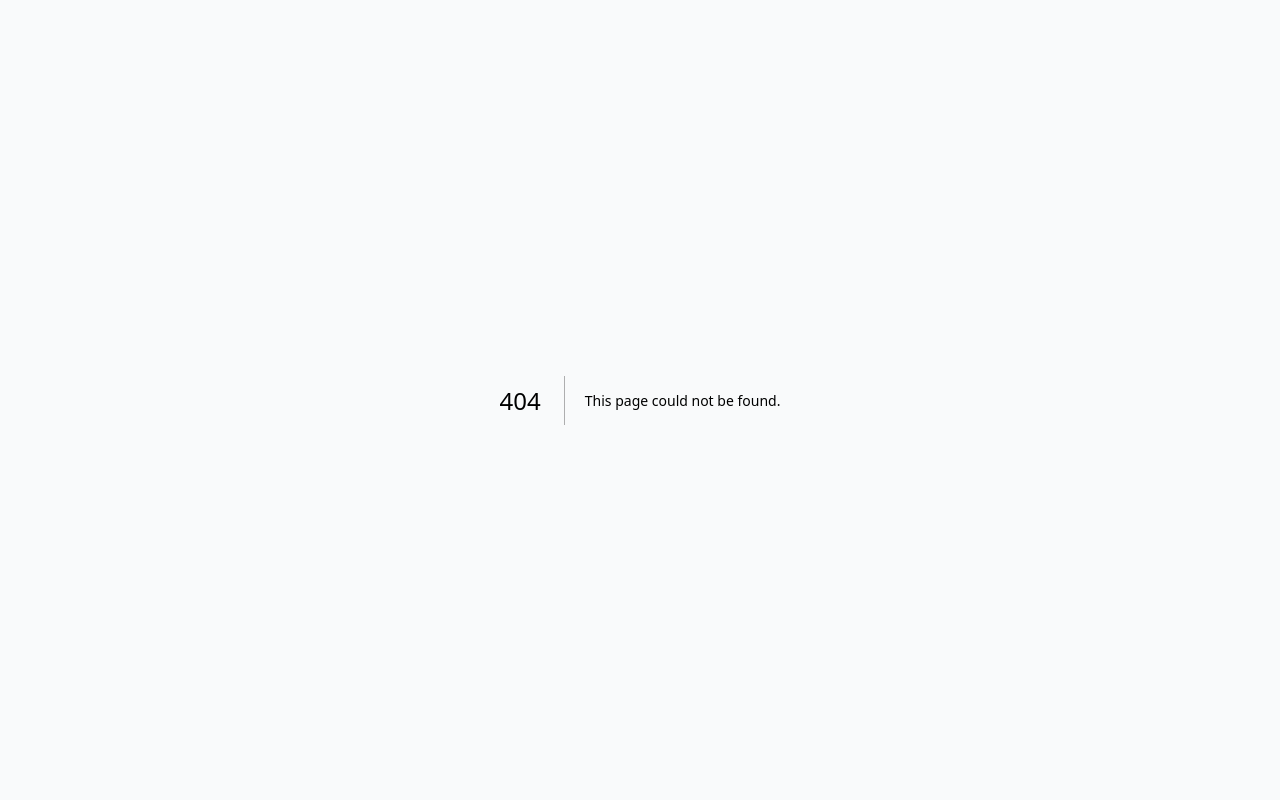
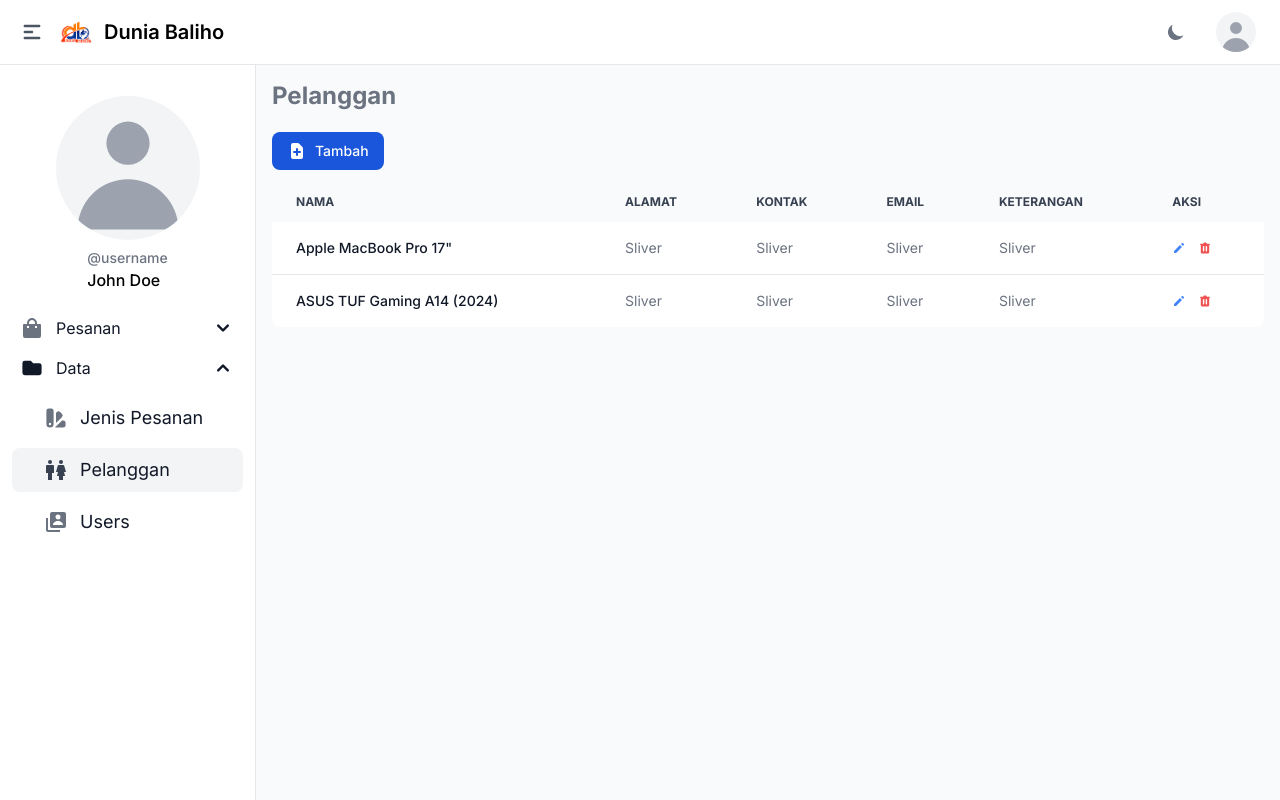
Before and after one commit to izhal27/orderan-db, a Next.js app in the folder frontend/: page /data/pelanggan in a window 1280 px wide. Before the commit this address had no page. Built offline with nearby package versions, Linux system fonts and the light colour scheme.

Commit message:
add pelanggan table and page

```diff
--- /dev/null
+++ b/frontend/app/(dashboard)/data/pelanggan/page.tsx
@@ -0,0 +1,18 @@
+import { PelangganTable } from "@/app/component/pelanggan/PelangganTable";
+import { Button } from "flowbite-react";
+import { HiDocumentAdd } from "react-icons/hi";
+
+export default function PelangganPage() {
+  return (
+    <main className="p-4 flex flex-col gap-y-3">
+      <h1 className="text-2xl font-bold text-gray-500 dark:text-gray-400">Pelanggan</h1>
+      <div className="mt-2">
+        <Button size={'sm'} color={'blue'}>
+          <HiDocumentAdd className="mr-2 h-5 w-5" />
+          Tambah
+        </Button>
+      </div>
+      <PelangganTable />
+    </main>
+  );
+}
--- /dev/null
+++ b/frontend/app/component/pelanggan/PelangganTable.tsx
@@ -0,0 +1,66 @@
+
+"use client";
+
+import { Table } from "flowbite-react";
+import { HiPencil, HiTrash } from "react-icons/hi";
+
+export function PelangganTable() {
+  return (
+    <div className="overflow-x-auto">
+      <Table hoverable>
+        <Table.Head>
+          <Table.HeadCell>Nama</Table.HeadCell>
+          <Table.HeadCell>Alamat</Table.HeadCell>
+          <Table.HeadCell>Kontak</Table.HeadCell>
+          <Table.HeadCell>Email</Table.HeadCell>
+          <Table.HeadCell>Keterangan</Table.HeadCell>
+          <Table.HeadCell>Aksi</Table.HeadCell>
+        </Table.Head>
+        <Table.Body className="divide-y">
+          <Table.Row className="bg-white dark:border-gray-700 dark:bg-gray-800">
+            <Table.Cell className="whitespace-nowrap font-medium text-gray-900 dark:text-white">
+              {'Apple MacBook Pro 17"'}
+            </Table.Cell>
+            <Table.Cell>Sliver</Table.Cell>
+            <Table.Cell>Sliver</Table.Cell>
+            <Table.Cell>Sliver</Table.Cell>
+            <Table.Cell>Sliver</Table.Cell>
+            <Table.Cell>
+              <div className="flex gap-x-1">
+                <HiPencil
+                  className="text-blue-500 cursor-pointer"
+                  onClick={() => console.log('Item 1')}
+                />
+                <HiTrash
+                  className="text-red-500 cursor-pointer ml-2"
+                  onClick={() => console.log('Item 1')}
+                />
+              </div>
+            </Table.Cell>
+          </Table.Row>
+          <Table.Row className="bg-white dark:border-gray-700 dark:bg-gray-800">
+            <Table.Cell className="whitespace-nowrap font-medium text-gray-900 dark:text-white">
+              {'ASUS TUF Gaming A14 (2024)'}
+            </Table.Cell>
+            <Table.Cell>Sliver</Table.Cell>
+            <Table.Cell>Sliver</Table.Cell>
+            <Table.Cell>Sliver</Table.Cell>
+            <Table.Cell>Sliver</Table.Cell>
+            <Table.Cell>
+              <div className="flex gap-x-1">
+                <HiPencil
+                  className="text-blue-500 cursor-pointer"
+                  onClick={() => console.log('Item 1')}
+                />
+                <HiTrash
+                  className="text-red-500 cursor-pointer ml-2"
+                  onClick={() => console.log('Item 1')}
+                />
+              </div>
+            </Table.Cell>
+          </Table.Row>
+        </Table.Body>
+      </Table>
+    </div>
+  );
+}
```
